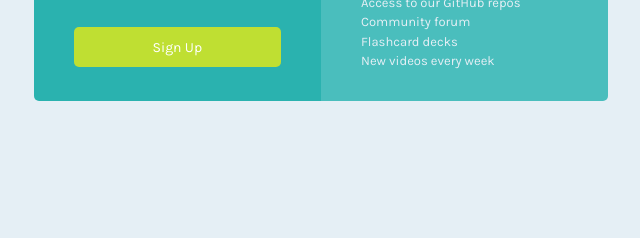
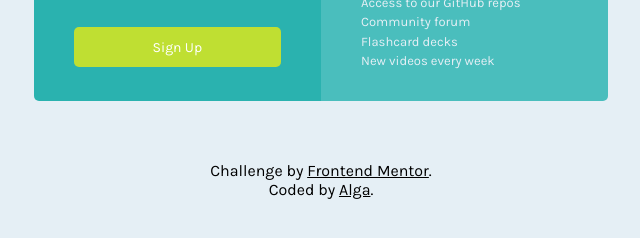
Before and after one commit to algavania/Single-Price-Grid-Web, a plain HTML site: page Code/index.html in a window 1536 px wide. Shown: the part 456-694 px from the top of the page, without its empty margins (447-1087 px from the left). Drawn offline with Linux system fonts and the light colour scheme.

Commit message:
Add files via upload

```diff
--- a/Code/style.css
+++ b/Code/style.css
@@ -211,4 +211,17 @@ footer {
     color: hsl(204, 43%, 93%);
     font-size: 13px;
   }
+
+  footer {
+    display: block;
+  }
+
+  footer p {
+    text-align: center;
+  }
+
+  footer a {
+    text-decoration: underline;
+    color: black;
+  }
 }
```
